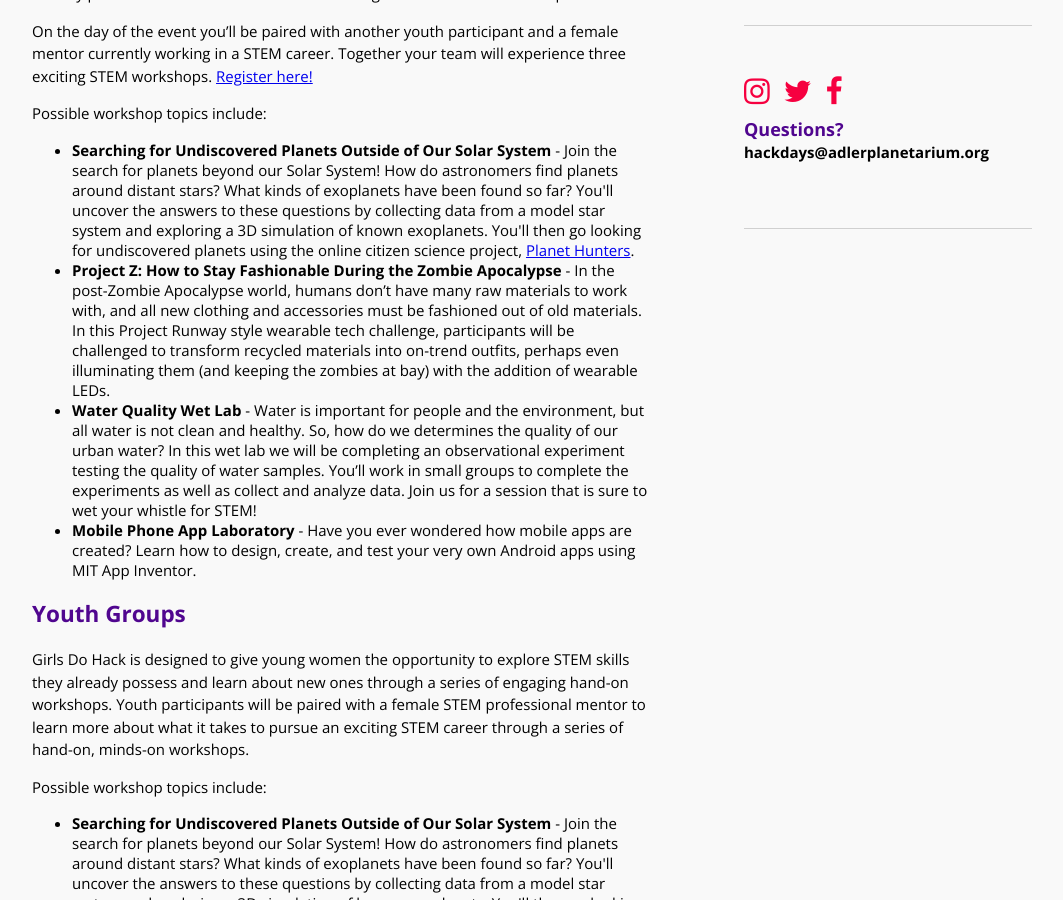
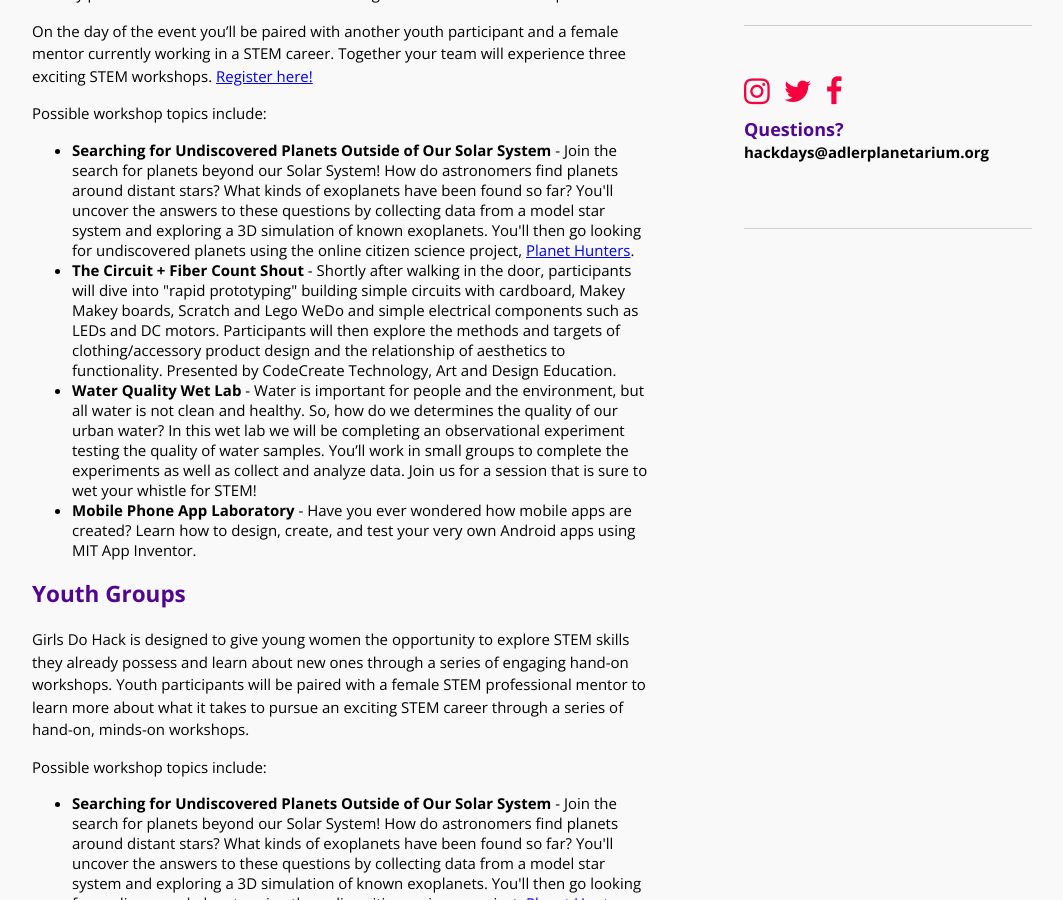
Before and after one commit to AdlerPlanetarium/girlsdohack2014, a Jekyll site: the page built from participate.html, in a window 1280 px wide and 900 px high, scrolled down 1370 px. Shown: the whole window, without its empty margins (108-1171 px from the left). Built offline with Jekyll 4.4.1, drawn with Linux system fonts in a browser that asks for light colours; nearby versions of some CDN libraries.

Commit message:
Remove zombies

```diff
--- a/participate.html
+++ b/participate.html
@@ -28,7 +28,7 @@ layout: default
 <p>Possible workshop topics include:</p>
 <ul>
   <li><b>Searching for Undiscovered Planets Outside of Our Solar System</b> - Join the search for planets beyond our Solar System! How do astronomers find planets around distant stars? What kinds of exoplanets have been found so far? You'll uncover the answers to these questions by collecting data from a model star system and exploring a 3D simulation of known exoplanets. You'll then go looking for undiscovered planets using the online citizen science project, <a href="http://www.planethunters.org">Planet Hunters</a>.</li>
-  <li><b>Project Z: How to Stay Fashionable During the Zombie Apocalypse</b> - In the post-Zombie Apocalypse world, humans don’t have many raw materials to work with, and all new clothing and accessories must be fashioned out of old materials. In this Project Runway style wearable tech challenge, participants will be challenged to transform recycled materials into on-trend outfits, perhaps even illuminating them (and keeping the zombies at bay) with the addition of wearable LEDs.</li>
+  <li><b>The Circuit + Fiber Count Shout</b> - Shortly after walking in the door, participants will dive into "rapid prototyping" building simple circuits with cardboard, Makey Makey boards, Scratch and Lego WeDo and simple electrical components such as LEDs and DC motors. Participants will then explore the methods and targets of clothing/accessory product design and the relationship of aesthetics to functionality. Presented by CodeCreate Technology, Art and Design Education.</li>
   <li><b>Water Quality Wet Lab</b> - Water is important for people and the environment, but all water is not clean and healthy. So, how do we determines the quality of our urban water? In this wet lab we will be completing an observational experiment testing the quality of water samples. You’ll work in small groups to complete the experiments as well as collect and analyze data. Join us for a session that is sure to wet your whistle for STEM!</li>
   <li><b>Mobile Phone App Laboratory</b> - Have you ever wondered how mobile apps are created? Learn how to design, create, and test your very own Android apps using MIT App Inventor.</li>
 </ul>
```
